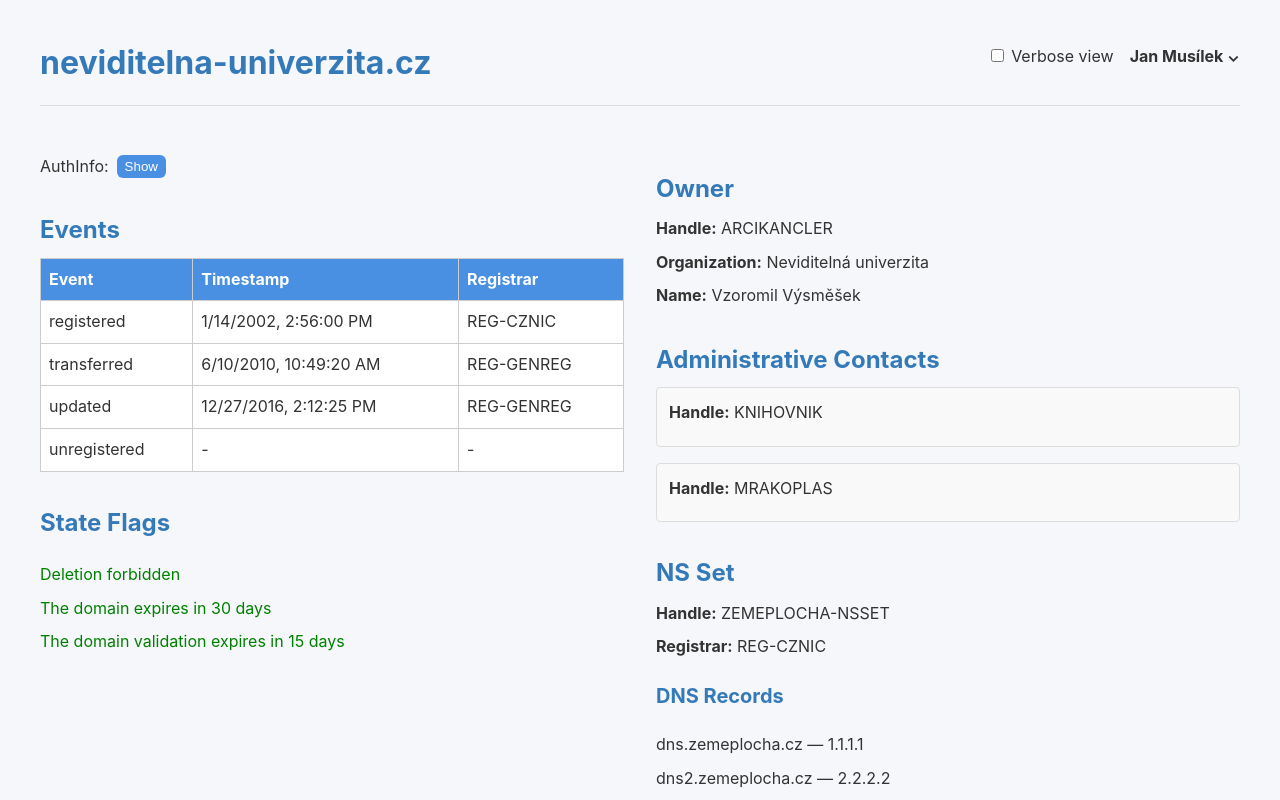
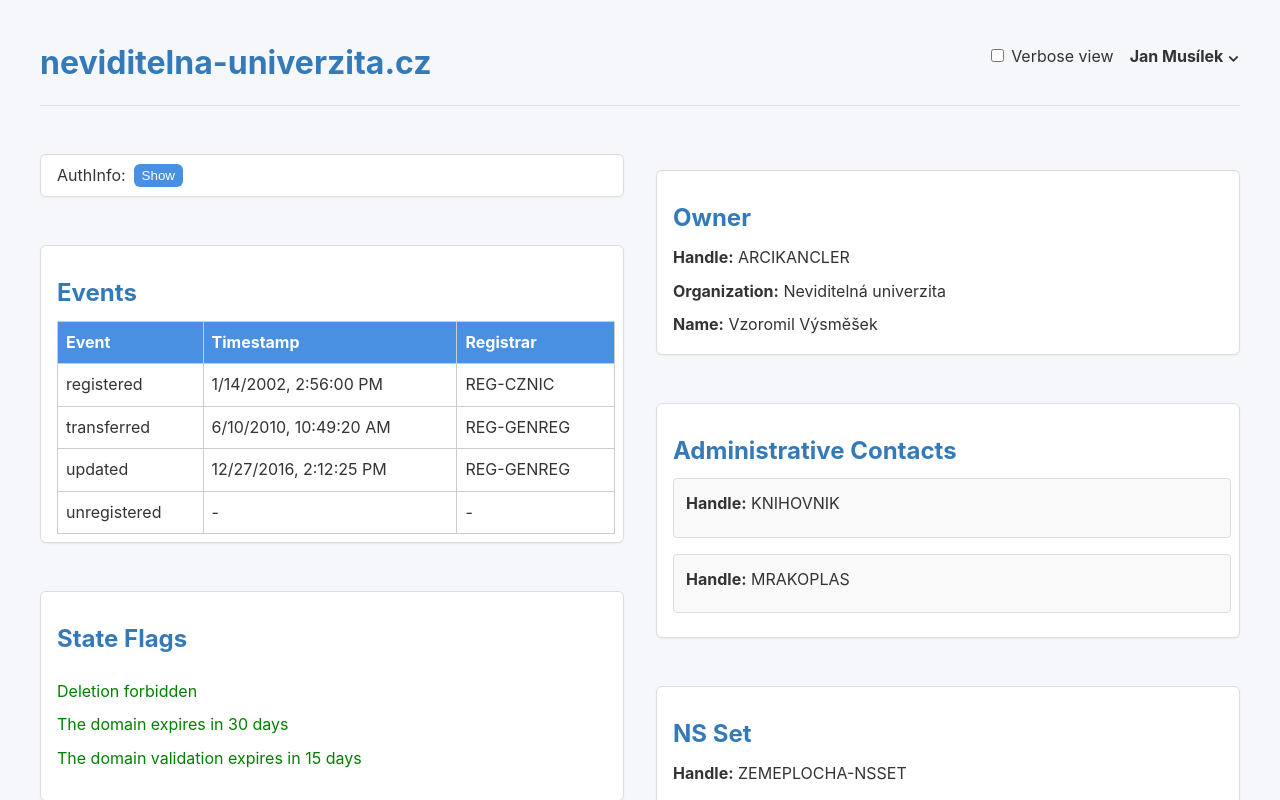
Before and after one commit to lukaskourilcz/secret-uni, a Vue app: page / in a window 1280 px wide. Shown: the top 800 px of the page. Built offline with nearby package versions, Linux system fonts and the light colour scheme.

Commit message:
card styling

```diff
--- a/src/App.vue
+++ b/src/App.vue
@@ -57,16 +57,32 @@ onMounted(async () => {
   margin: 0 auto;
   padding: 1rem;
 }
+
 .content {
   margin-top: 2rem;
 }
+
 .main {
   display: flex;
   gap: 2rem;
   flex-wrap: wrap;
 }
+
 .left,
 .right {
   flex: 1 1 300px;
+  display: flex;
+  flex-direction: column;
+  gap: 1rem;
 }
+
+.card {
+  background: var(--color-surface);
+  border: 1px solid var(--color-border);
+  border-radius: var(--radius);
+  padding: var(--spacing-sm);
+  padding-left: 1rem;
+  box-shadow: 0 1px 2px rgba(0, 0, 0, 0.05);
+}
+
 </style>
--- a/src/components/AdministrativeContacts.vue
+++ b/src/components/AdministrativeContacts.vue
@@ -6,7 +6,7 @@ const props = defineProps({
 </script>
 
 <template>
-  <div class="admin-contacts">
+  <div class="admin-contacts card">
     <h2>Administrative Contacts</h2>
 
     <div v-for="(contact, index) in contacts" :key="index" class="contact-card">
--- a/src/components/AuthInfo.vue
+++ b/src/components/AuthInfo.vue
@@ -9,7 +9,7 @@ const showSecret = ref(false)
 </script>
 
 <template>
-  <div class="auth-info">
+  <div class="auth-info card">
     <span>AuthInfo:</span>
     <button @click="showSecret = !showSecret">Show</button>
     <span v-if="showSecret" class="secret">{{ authInfo }}</span>
--- a/src/components/EventsTable.vue
+++ b/src/components/EventsTable.vue
@@ -11,7 +11,7 @@ function formatDate(dateStr) {
 </script>
 
 <template>
-  <div class="events">
+  <div class="events card">
     <h2>Events</h2>
     <table>
       <thead>
--- a/src/components/KeySet.vue
+++ b/src/components/KeySet.vue
@@ -5,7 +5,7 @@ const props = defineProps({
 </script>
 
 <template>
-  <div class="keyset">
+  <div class="keyset card">
     <h2>Key Set</h2>
 
     <p><strong>Handle:</strong> {{ keyset.handle }}</p>
--- a/src/components/NSSet.vue
+++ b/src/components/NSSet.vue
@@ -5,7 +5,7 @@ const props = defineProps({
 </script>
 
 <template>
-  <div class="nsset">
+  <div class="nsset card">
     <h2>NS Set</h2>
 
     <p><strong>Handle:</strong> {{ nsset.handle }}</p>
--- a/src/components/Owner.vue
+++ b/src/components/Owner.vue
@@ -5,7 +5,7 @@ const props = defineProps({
 </script>
 
 <template>
-  <div class="owner">
+  <div class="owner card">
     <h2>Owner</h2>
     <p><strong>Handle:</strong> {{ owner.handle }}</p>
     <p><strong>Organization:</strong> {{ owner.organization }}</p>
--- a/src/components/StateFlags.vue
+++ b/src/components/StateFlags.vue
@@ -16,7 +16,7 @@ const filteredFlags = computed(() => {
 </script>
 
 <template>
-  <div class="flags">
+  <div class="flags card">
     <h2>State Flags</h2>
     <ul>
       <li
```
